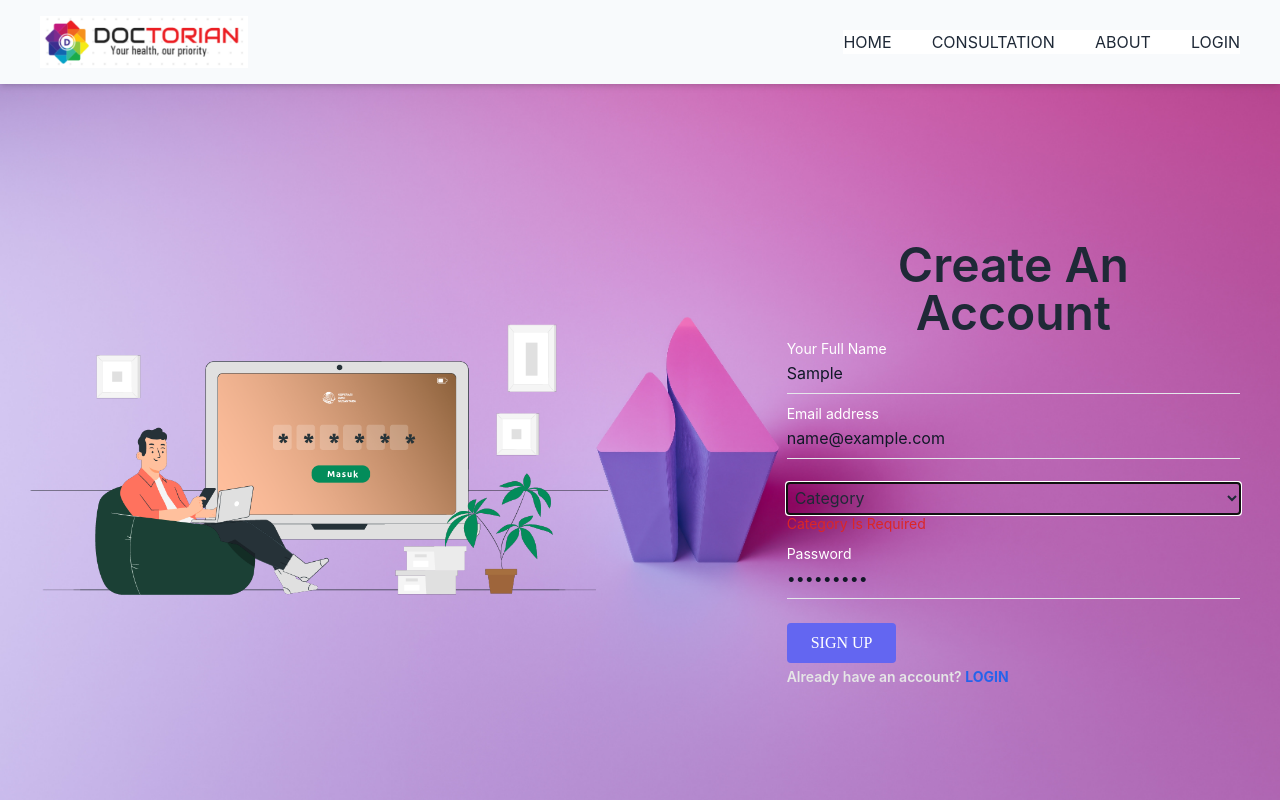
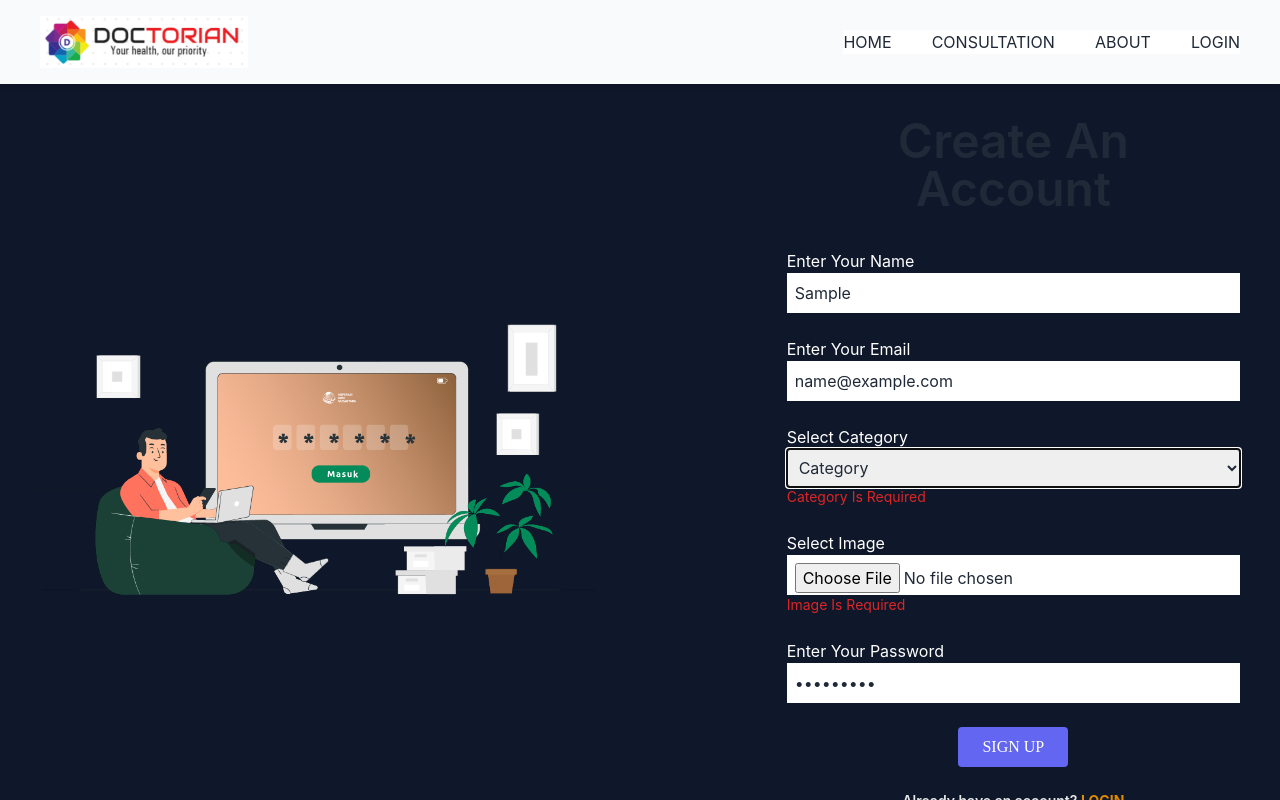
Before and after one commit to sojeeb01768/Doctor-Appointment-Client-University, a React (Create React App) app: page /signup in a window 1280 px wide. Both pictures are taken after typing "Sample", "name@example.com", "Sample123" into the empty fields and a click on the button "SIGN UP". Shown: the top 800 px of the page. Built offline with nearby package versions, Linux system fonts and the light colour scheme; no server answers.

Commit message:
login and signup page

```diff
--- a/src/Pages/Login/Login.js
+++ b/src/Pages/Login/Login.js
@@ -45,10 +45,10 @@ const Login = () => {
         <div
             style={{
 
-                background: `url(${bg})`,
+
                 backgroundSize: 'cover'
             }}
-            className='mt-20 '>
+            className='mt-20  bg-[#0F172A]'>
             {/* <!-- component --> */}
             <section className="sm:h-full md:h-full lg:h-screen">
                 <div className="h-full">
@@ -84,7 +84,8 @@ const Login = () => {
                                     </p>
                                 </div>
                                 {/* Email input */}
-                                <div className="relative mt-6 border-b">
+                                <div className="relative mt-6 ">
+                                    <p className='text-white mb-3'>Enter your Email</p>
                                     <input
                                         {...register("email",
                                             {
@@ -92,18 +93,20 @@ const Login = () => {
                                             }
                                         )}
                                         type='email'
-                                        className="peer placeholder-transparent h-10 w-full border-b-1 border-white text-gray-900 focus:outline-none focus:borer-rose-600 bg-transparent"
+                                        className="h-10 w-full p-2  text-black   "
                                         placeholder="Email address"
                                     />
                                     <label
                                         // for="exampleFormControlInput2"
-                                        className="absolute left-0 -top-3.5 mb-2 text-white text-sm peer-placeholder-shown:text-base peer-placeholder-shown:text-gray-440 peer-placeholder-shown:top-2 transition-all peer-focus:-top-3.5 peer-focus:text-white peer-focus:text-sm">
+                                        // className="absolute left-0 -top-3.5 mb-2 text-white text-sm peer-placeholder-shown:text-base peer-placeholder-shown:text-gray-440 peer-placeholder-shown:top-2 transition-all peer-focus:-top-3.5 peer-focus:text-white peer-focus:text-sm"
+                                        >
                                         Email address
                                     </label>
                                 </div>
                                 {errors.email && <p role="alert" className='text-red-600 text-sm'>{errors.email?.message}</p>}
                                 {/* <!-- Password input --> */}
-                                <div className="relative mt-6 border-b">
+                                <div className="relative">
+                                <p className='text-white mb-3'>Enter your Password</p>
                                     <input
                                         {...register("password",
                                             {
@@ -113,26 +116,27 @@ const Login = () => {
 
                                         )}
                                         type="password"
-                                        className="peer placeholder-transparent h-10 w-full border-b-1 border-white text-gray-900 focus:outline-none focus:borer-rose-600 bg-transparent"
+                                        className="h-10 w-full p-2 "
                                         placeholder="Password"
                                     />
                                     <label
                                         // for="exampleFormControlInput22"
-                                        className="absolute left-0 -top-3.5  text-white text-sm peer-placeholder-shown:text-base peer-placeholder-shown:text-gray-440 peer-placeholder-shown:top-2 transition-all peer-focus:-top-3.5 peer-focus:text-white peer-focus:text-sm bg-transparent">
+                                        // className="absolute left-0 -top-3.5  text-white text-sm peer-placeholder-shown:text-base peer-placeholder-shown:text-gray-440 peer-placeholder-shown:top-2 transition-all peer-focus:-top-3.5 peer-focus:text-white peer-focus:text-sm bg-transparent"
+                                        >
                                         Password
                                     </label>
                                 </div>
                                 {errors.password && <p role="alert" className='text-red-600 text-sm'>{errors.password?.message}</p>}
-                                <div className="text-center mt-5 lg:text-left">
+                                <div className="text-center mt-5">
                                     <div className='mb-3'>
                                         {loginError && <p className='text-red-600 text-sm'>{loginError}</p>}
                                     </div>
 
                                     <Button type="submit">LOGIN</Button>
-                                    <p className="text-base-300 mt-2 mb-0 pt-1 text-sm font-semibold">
-                                        Don't have any account?
-                                        <Link className='text-blue-700 font-bold' to='/signup'>
-                                            Create An Account
+                                    <p className="text-base-300 mt-5 mb-0 pt-1 text-sm font-semibold">
+                                        New to <span className='font-bold'>Doctorian? </span>
+                                        <Link className='text-[#E18B01] font-bold ml-1' to='/signup'>
+                                             Create An Account
                                         </Link>
                                     </p>
                                 </div>
--- a/src/Pages/Signup/Signup.js
+++ b/src/Pages/Signup/Signup.js
@@ -42,24 +42,27 @@ const Signup = () => {
         <div
             style={{
 
-                background: `url(${bg})`,
+                // background: `url(${bg})`,
                 backgroundSize: 'cover'
             }}
-            className='mt-16 '>
+            className='mt-16 bg-[#0F172A]'>
             <section className="sm:h-full md:h-full lg:h-screen">
                 <div className="h-full">
                     <div
                         className="g-6 flex  md:h-cover h-full flex-wrap items-center justify-center lg:justify-between">
                         <div
-                            className="shrink-1 grow-0 basis-auto md:mb-0 md:w-9/12 md:shrink-0 lg:w-6/12 xl:w-6/12">
+                            className="shrink-1 grow-0 basis-auto md:mb-0 md:w-9/12 md:shrink-0 lg:w-6/12 xl:w-6/12 ">
                             <Lottie animationData={loginAnimation}></Lottie>
+
                         </div>
-                        <div className="mb-12 md:mb-0 md:w-8/12 lg:w-5/12 xl:w-5/12">
+
+
+                        <div className="mb-12 md:mb-0 md:w-8/12 lg:w-5/12 xl:w-5/12 ">
                             <form className='p-5 mx-5 rounded-md' onSubmit={handleSubmit(handleSignUp)}>
                                 <div
                                     className="mb-4 flex items-center before:mt-0.5 before:flex-1 before:border-t before:border-white after:mt-0.5 after:flex-1 after:border-t after:border-neutral-300">
                                     <p
-                                        className="mx-4 mb-0 md:text-4xl lg:text-5xl text-center font-semibold dark:text-white">
+                                        className="mx-4 mb-5 md:text-4xl lg:text-5xl text-center font-semibold dark:text-white ">
                                         Create An Account
                                     </p>
                                 </div>
@@ -67,8 +70,8 @@ const Signup = () => {
 
                                 {/* <!-- Name input --> */}
 
-                                <div className="relative border-b" data-te-input-wrapper-init>
-
+                                <div className="relative">
+                                    <p className='text-white'>Enter Your Name </p>
                                     <input
                                         {...register("name",
                                             {
@@ -77,17 +80,15 @@ const Signup = () => {
                                         )}
                                         // autocomplete="off"
                                         type="text"
-                                        className="peer  placeholder-transparent h-10 w-full border-b-1 border-white text-gray-900 focus:outline-none focus:borer-rose-600 bg-transparent"
+                                        className=" h-10 w-full p-2"
                                         placeholder="Your Name" />
-                                    <label
-                                        className="absolute left-0 -top-3.5 text-white text-sm peer-placeholder-shown:text-base peer-placeholder-shown:text-gray-440 peer-placeholder-shown:top-2 transition-all peer-focus:-top-3.5 peer-focus:text-white peer-focus:text-sm">
-                                        Your Full Name
-                                    </label>
+
                                 </div>
                                 {errors.name && <p role="alert" className='text-red-600 text-sm'>{errors.name?.message}</p>}
 
                                 {/* Email input */}
-                                <div className="relative mt-6 border-b" data-te-input-wrapper-init>
+                                <div className="relative mt-6 " >
+                                <p className='text-white'>Enter Your Email </p>
                                     <input
                                         {...register("email",
                                             {
@@ -95,25 +96,22 @@ const Signup = () => {
                                             }
                                         )}
                                         type='email'
-                                        className="peer placeholder-transparent h-10 w-full border-b-1 border-white text-gray-900 focus:outline-none focus:borer-rose-600 bg-transparent"
+                                        className=" h-10 w-full p-2"
                                         placeholder="Email address" />
-                                    <label
-                                        // for="exampleFormControlInput2"
-                                        className="absolute left-0 -top-3.5 text-white text-sm peer-placeholder-shown:text-base peer-placeholder-shown:text-gray-440 peer-placeholder-shown:top-2 transition-all peer-focus:-top-3.5 peer-focus:text-white peer-focus:text-sm">
-                                        Email address
-                                    </label>
+
                                 </div>
                                 {errors.email && <p role="alert" className='text-red-600 text-sm'>{errors.email?.message}</p>}
 
                                 {/* Select category*/}
-                                <div className="relative mt-6 " data-te-input-wrapper-init>
-                                    <select className='w-full bg-transparent p-1   border-b'
+                                <div className="relative mt-6 " >
+                                <p className='text-white'>Select Category </p>
+                                    <select className='w-full p-2 '
                                         {...register("category",
                                             {
                                                 required: 'Category Is Required'
                                             }
                                         )}>
-                                        <option value="">Category</option>
+                                        <option  value="">Category</option>
                                         <option value="Patient">Patient</option>
                                         <option value="Doctor">Doctor</option>
                                     </select>
@@ -121,22 +119,25 @@ const Signup = () => {
                                 {errors.category && <p role="alert" className='text-red-600 text-sm'>{errors.category?.message}</p>}
 
 
-                                {/* Image upload
-                                <div className="relative mt-6 border-b bg-transparent" data-te-input-wrapper-init>
+                                {/* Image upload */}
+
+                                <div className="relative mt-6">
+                                <p className='text-white'>Select Image </p>
                                     <input
                                         {...register("image",
                                             {
                                                 required: 'Image Is Required'
                                             }
                                         )}
-                                        className='bg-transparent'
+                                        className='h-10 w-full p-2 bg-white'
                                         type="file" />
                                 </div>
-                                {errors.image && <p role="alert" className='text-red-600 text-sm'>{errors.image?.message}</p>} */}
+                                {errors.image && <p role="alert" className='text-red-600 text-sm'>{errors.image?.message}</p>}
 
 
                                 {/* <!-- Password input --> */}
-                                <div className="relative mt-6 border-b" data-te-input-wrapper-init>
+                                <div className="relative mt-6">
+                                <p className='text-white'>Enter Your Password </p>
                                     <input
                                         {...register("password",
                                             {
@@ -145,23 +146,19 @@ const Signup = () => {
                                             }
                                         )}
                                         type="password"
-                                        className="peer placeholder-transparent h-10 w-full border-b-1 border-white text-gray-900 focus:outline-none focus:borer-rose-600 bg-transparent"
+                                        className=" h-10 w-full p-2"
                                         placeholder="Password" />
-                                    <label
-                                        // for="exampleFormControlInput22"
-                                        className="absolute left-0 -top-3.5 text-white text-sm peer-placeholder-shown:text-base peer-placeholder-shown:text-gray-440 peer-placeholder-shown:top-2 transition-all peer-focus:-top-3.5 peer-focus:text-white peer-focus:text-sm bg-transparent">
-                                        Password
-                                    </label>
+
                                 </div>
                                 {errors.password && <p role="alert" className='text-red-600 text-sm'>{errors.password?.message}</p>}
-                                <div className="text-center lg:text-left mt-6">
+                                <div className="text-center mt-6">
                                 <div className='mb-3'>
                                         {signUpError && <p className='text-red-600 text-sm'>{signUpError}</p>}
                                     </div>
                                     <Button type="submit">SIGN UP</Button>
 
-                                    <p className="text-base-300  mb-0 pt-1 text-sm font-semibold">
-                                        Already have an account? <Link className='text-blue-600 font-bold' to='/login'>LOGIN</Link>
+                                    <p className="text-base-300 mt-5  mb-0 pt-1 text-sm font-semibold">
+                                        Already have an account? <Link className='text-[#E18B01] font-bold' to='/login'>LOGIN</Link>
 
                                     </p>
                                 </div>
```
